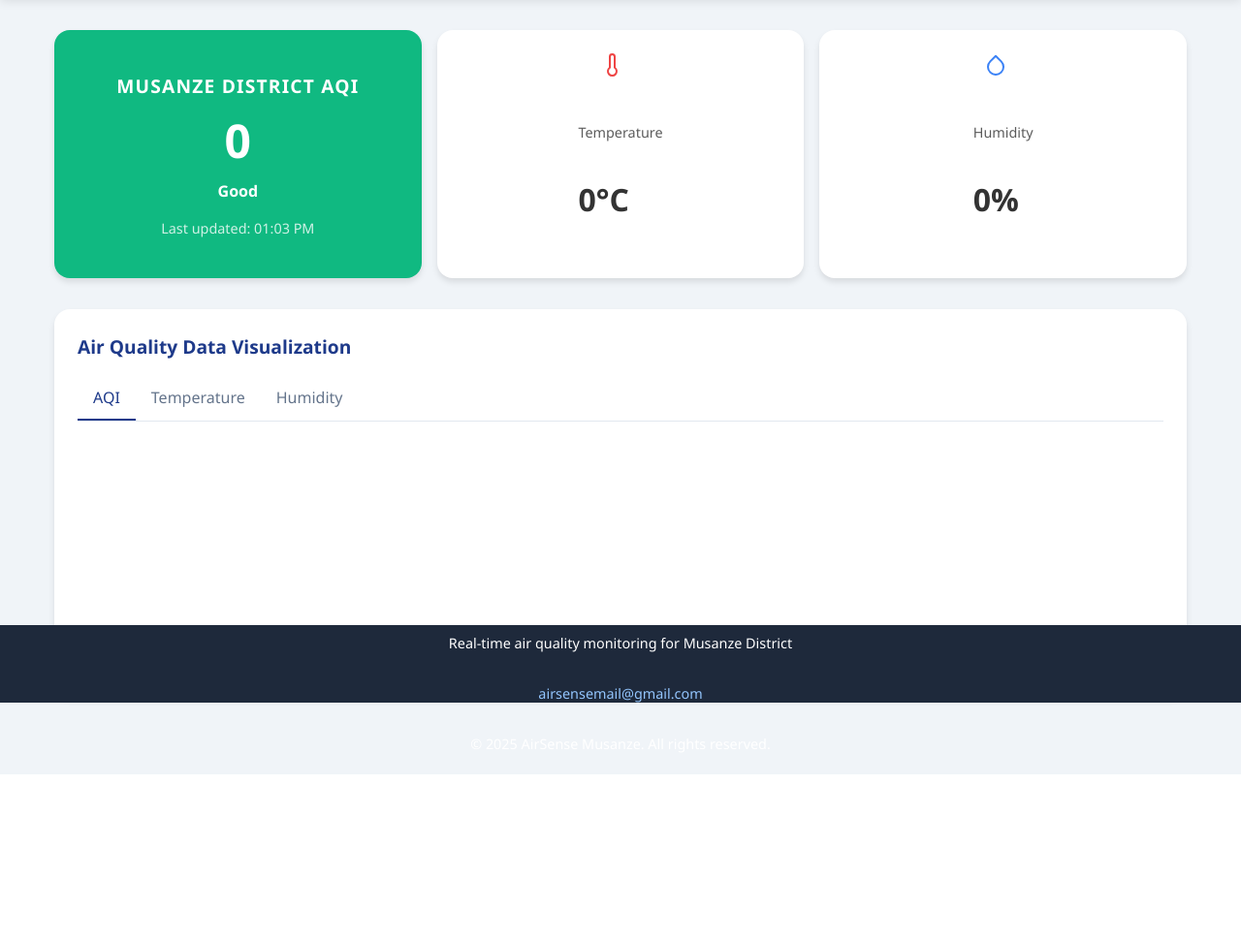
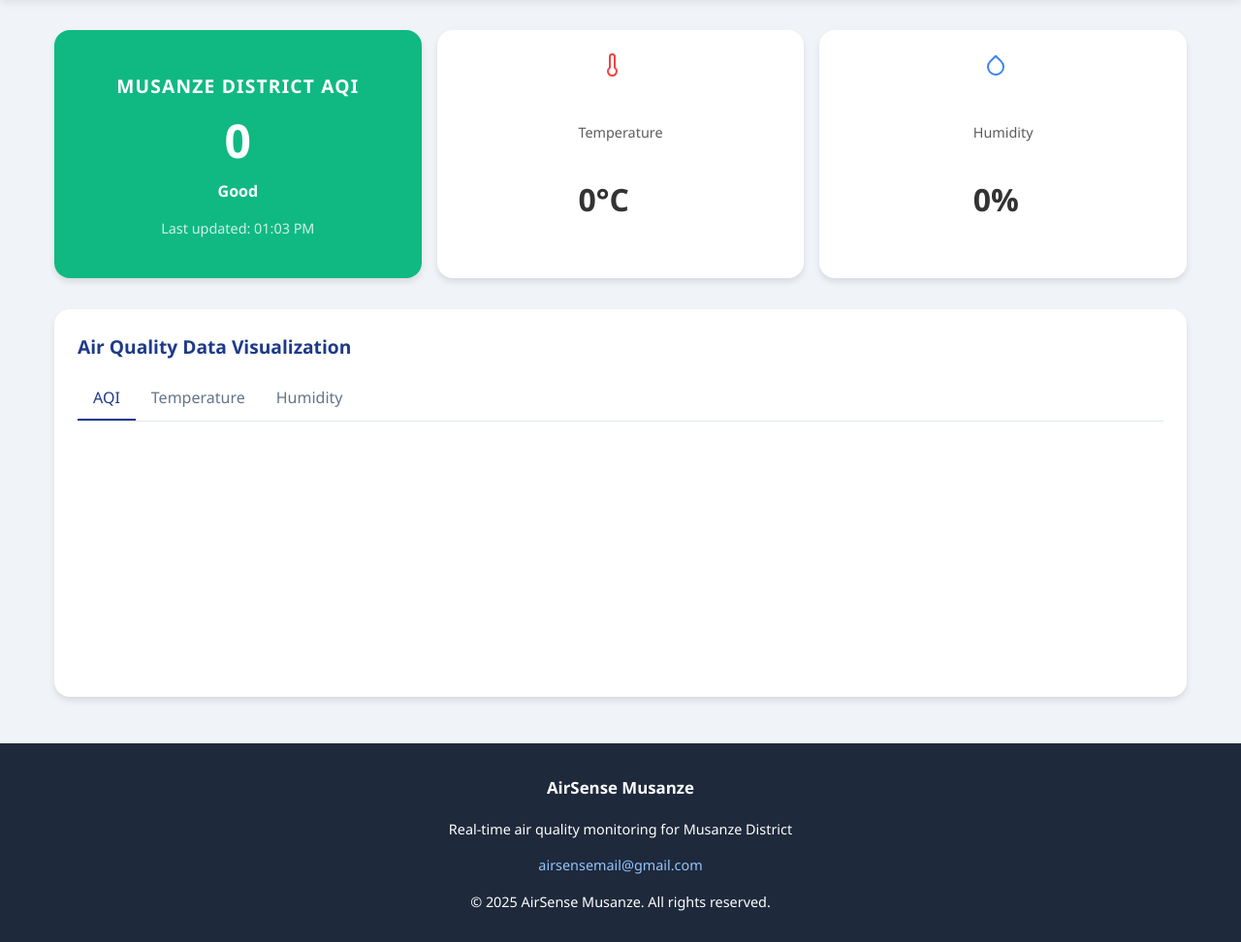
Before and after one commit to Elvis940/migisha-finalYearProject-airsensemusanze, a Django app: template templates/accounts/user_dashboard.html in a window 1280 px wide. Shown: the part 75-1047 px from the top of the page at 97% size. Before the commit the page ends 874 px from the top, so only its background shows below. Run offline with Django 5.2, Linux system fonts and the light colour scheme; the template is opened without the code that fills it, so the values that code supplies are empty; a map, chart or similar area stays blank.

Commit message:
Update user_dashboard.html

```diff
--- a/templates/accounts/user_dashboard.html
+++ b/templates/accounts/user_dashboard.html
@@ -77,14 +77,13 @@
             background-color: #ea580c;
         }
 
- main {
+        /* Main Content */
+        main {
             padding: 1rem;
             max-width: 1200px;
             margin: 0 auto;
             width: 100%;
             box-sizing: border-box;
-            min-height: calc(100vh - 200px); /* Adjust based on header/footer height */
-            padding-bottom: 80px; /* Should match footer height */
         }
 
         /* Metrics Section */
@@ -239,29 +238,19 @@
             width: 80px;
         }
 
-     /* Footer - Updated to be fixed */
+        /* Footer */
         footer {
             background-color: #1e293b;
             color: white;
             padding: 1rem;
             font-size: clamp(0.7rem, 3vw, 0.9rem);
-            position: fixed;
-            bottom: 0;
-            left: 0;
-            right: 0;
-            z-index: 100;
-            height: 80px; /* Set a fixed height */
-            box-sizing: border-box;
+            margin-top: 2rem;
         }
 
- .footer-content {
+        .footer-content {
             max-width: 800px;
             margin: 0 auto;
             text-align: center;
-            display: flex;
-            flex-direction: column;
-            justify-content: center;
-            height: 100%;
         }
 
         .footer-content a {
@@ -713,7 +702,7 @@
         // Initialize and update every 15 seconds
         document.addEventListener('DOMContentLoaded', function() {
             updateDashboard();
-            setInterval(updateDashboard, 30000);
+            setInterval(updateDashboard, 15000);
         });
     </script>
 </body>
```
